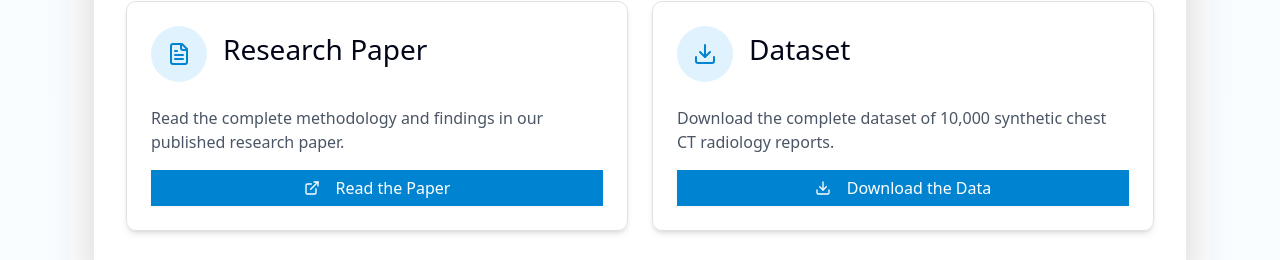
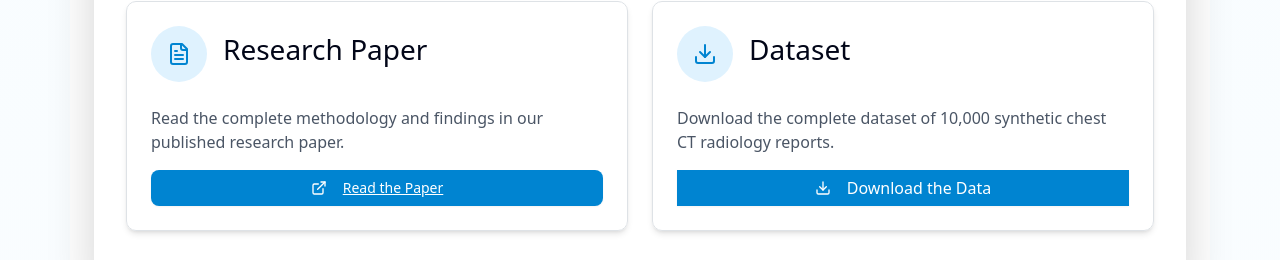
Before and after one commit to Penn-RAIL/chameleon, a React (Vite) app in the folder chameleon_frontend/: page / in a window 1280 px wide. Shown: the part 3231-3491 px from the top of the page. Built offline with nearby package versions, Linux system fonts and the light colour scheme; no server answers.

Commit message:
feat: link research paper

```diff
--- a/chameleon_frontend/src/components/DownloadForm.tsx
+++ b/chameleon_frontend/src/components/DownloadForm.tsx
@@ -9,8 +9,6 @@ import {
   DialogDescription,
   DialogFooter
 } from "@/components/ui/dialog";
-// @ts-ignore
-import ReCAPTCHA from "react-google-recaptcha";
 
 interface FormData {
   firstName: string;
--- a/chameleon_frontend/src/components/access-resources.tsx
+++ b/chameleon_frontend/src/components/access-resources.tsx
@@ -7,8 +7,6 @@ import {
   DialogContent,
   DialogTrigger
 } from "@/components/ui/dialog";
-// @ts-ignore
-import ReCAPTCHA from "react-google-recaptcha";
 import { DownloadForm } from "./DownloadForm";
 
 const API_URL = import.meta.env.VITE_BACKEND_URL;
@@ -119,9 +117,18 @@ export function AccessResources() {
             <p className="text-gray-600 mb-6">
               Read the complete methodology and findings in our published research paper.
             </p>
-            <Button className="w-full bg-sky-600 hover:bg-sky-700 text-white">
-              <ExternalLink className="mr-2 h-4 w-4" />
-              Read the Paper
+            <Button
+              asChild
+              className="w-full bg-sky-600 hover:bg-sky-700 text-white"
+            >
+              <a
+                href="https://papers.ssrn.com/sol3/papers.cfm?abstract_id=5386019"
+                target="_blank"
+                rel="noopener noreferrer"
+              >
+                <ExternalLink className="mr-2 h-4 w-4" />
+                Read the Paper
+              </a>
             </Button>
           </div>
 
```
